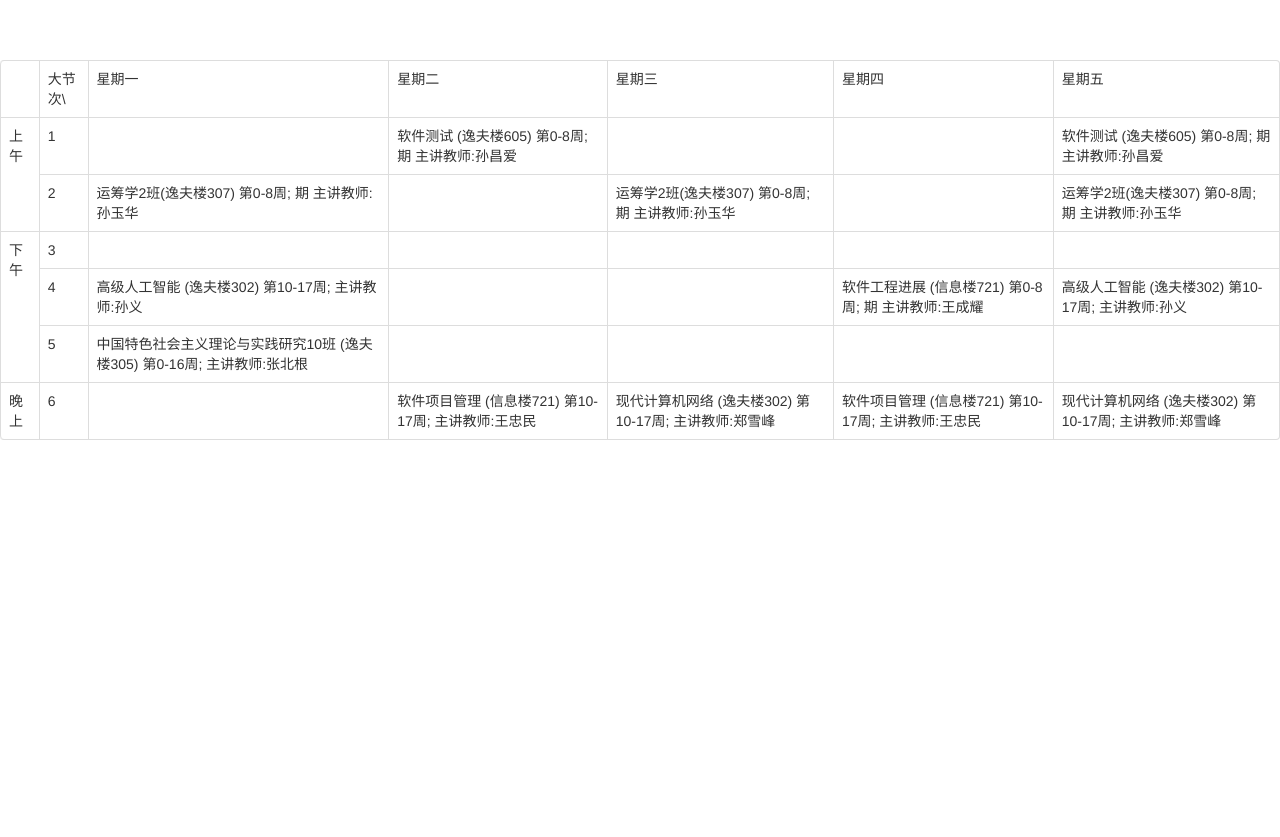
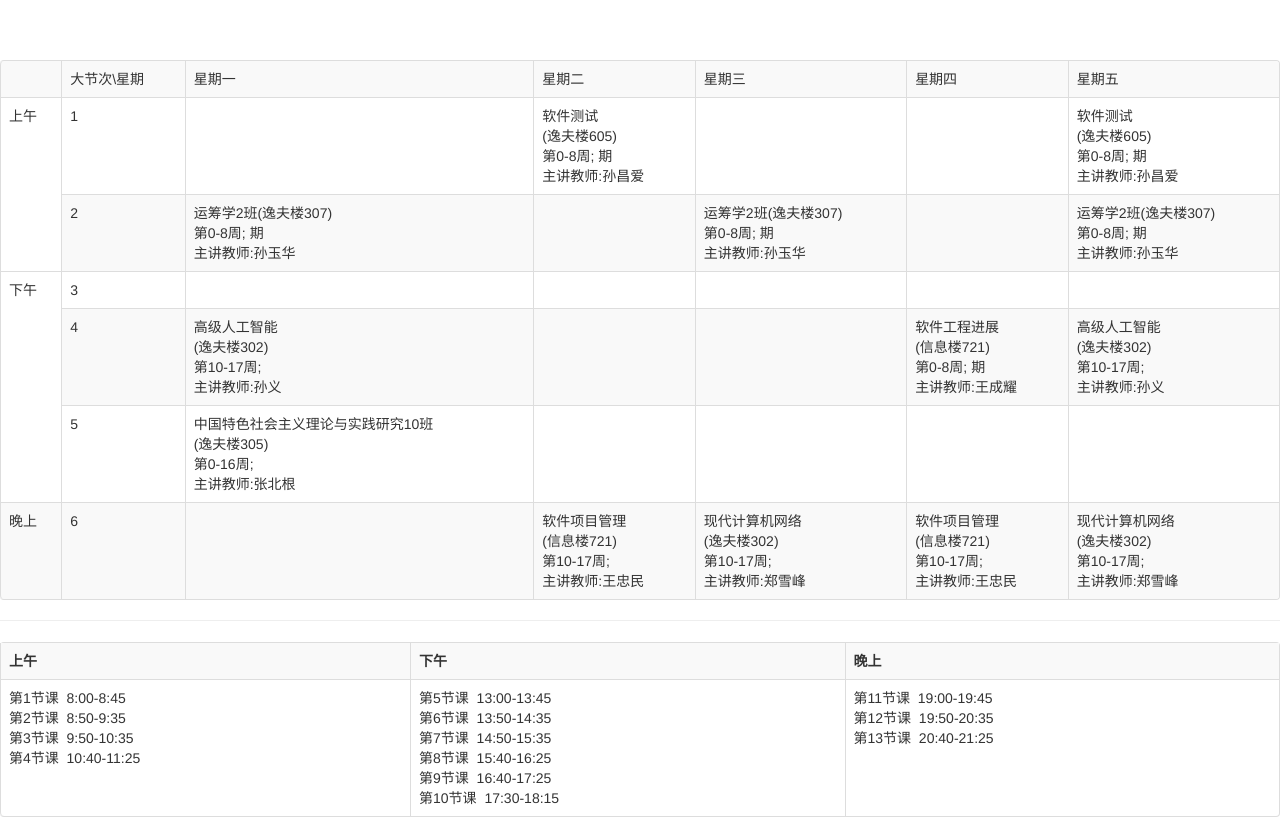
Before and after one commit to robinfang/robinfang.github.com, a plain HTML site: page index.html in a window 1280 px wide. Before the commit the page ends 800 px from the top, so only its background shows below. Drawn offline with Linux system fonts and the light colour scheme.

Commit message:
added time

```diff
--- a/index.html
+++ b/index.html
@@ -11,15 +11,18 @@ PUBLIC "-//W3C//DTD XHTML 1.0 Strict//EN"
 		  body {
 			padding-top: 60px; /* 60px to make the container go all the way to the bottom of the topbar */
 		  }
+		  td{
+			 white-space: pre-wrap;
+		  }
 		</style>
 		<link href="./bootstrap/css/bootstrap-responsive.css" rel="stylesheet">
 
 	</head>
 	<body>
-		<table class="table table-bordered table-hover">
+		<table class="table table-bordered table-striped">
 			<tr>
 				<td></td>
-				<td>大节次\</td>
+				<td>大节次\星期</td>
 				<td>星期一</td>
 				<td>星期二</td>
 				<td>星期三</td>
@@ -122,5 +125,29 @@ PUBLIC "-//W3C//DTD XHTML 1.0 Strict//EN"
 			</tr>
 
 		</table>
+		<hr/>
+		<table class="table table-bordered table-striped">
+			<tr>
+				<th>上午</th>
+				<th>下午</th>
+				<th>晚上</th>
+			</tr>
+			<tr>
+				<td>第1节课  8:00-8:45
+第2节课  8:50-9:35
+第3节课  9:50-10:35
+第4节课  10:40-11:25</td>
+				<td>第5节课  13:00-13:45
+第6节课  13:50-14:35
+第7节课  14:50-15:35
+第8节课  15:40-16:25
+第9节课  16:40-17:25
+第10节课  17:30-18:15</td>
+				<td>第11节课  19:00-19:45
+第12节课  19:50-20:35
+第13节课  20:40-21:25</td>
+			</tr>
+		</table>
+
 	<body>
 </html>
```
